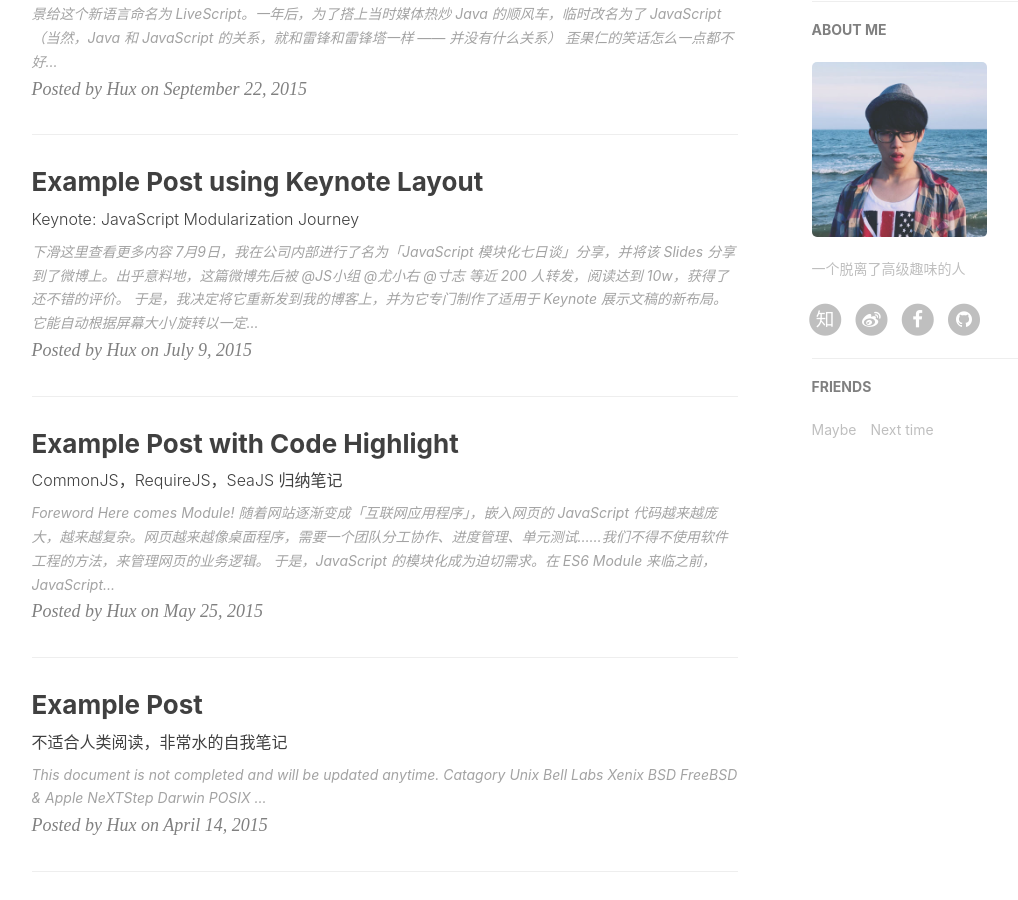
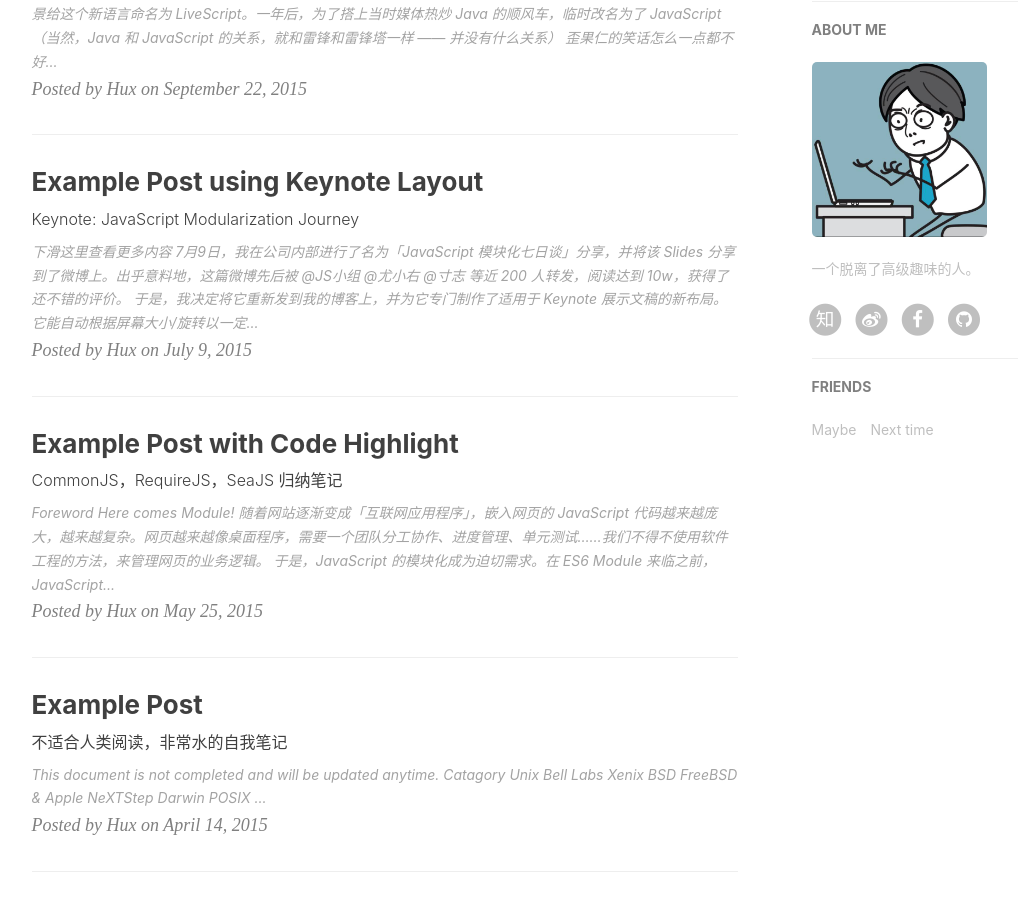
Before and after one commit to riverchu/riverchu.github.io, a Jekyll site: the page built from index.html, in a window 1280 px wide and 900 px high, scrolled down 564 px. Shown: the whole window, without its empty margins (136-1154 px from the left). Built offline with Jekyll 4.4.1, drawn with Linux system fonts in a browser that asks for light colours; nearby versions of some CDN libraries; the list of posts is cut into pages by our own code; comment, search, counter and statistics services are not loaded.

Commit message:
样式调整

```diff
--- a/_config.yml
+++ b/_config.yml
@@ -68,8 +68,8 @@
 
 # Sidebar settings
 sidebar: true                           # whether or not using Sidebar.
-sidebar-about-description: "一个脱离了高级趣味的人"
-sidebar-avatar: /img/avatar-hux.jpg      # use absolute URL, seeing it's used in both `/` and `/about/`
+sidebar-about-description: "一个脱离了高级趣味的人。"
+sidebar-avatar: /img/avatar-cr.jpg      # use absolute URL, seeing it's used in both `/` and `/about/`
 
 
 
```
Also changed, not shown: img/about-bg.jpg, img/avatar-cr.jpg (added), img/avatar-hux.jpg (deleted), img/home-bg.jpg.
